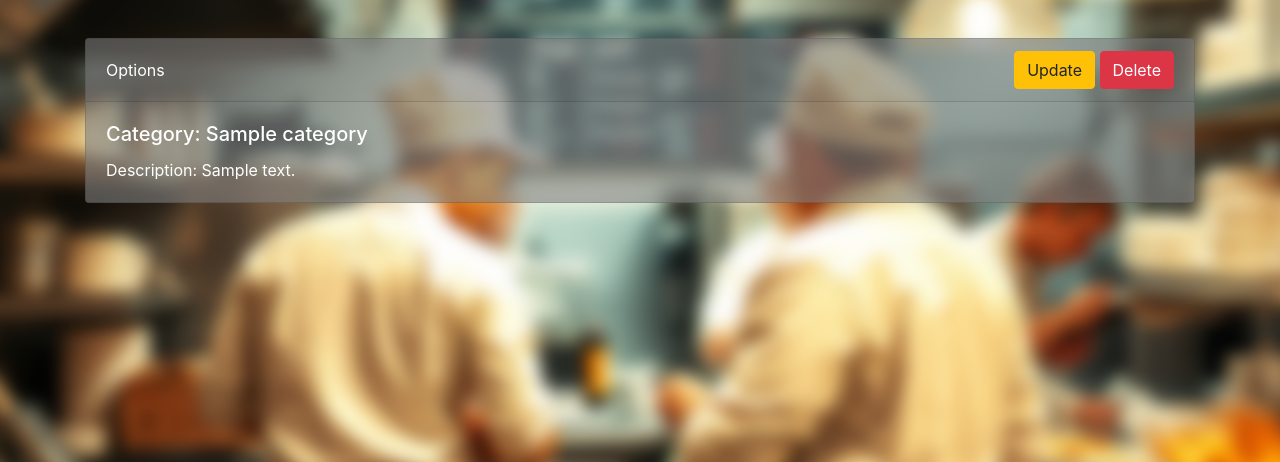
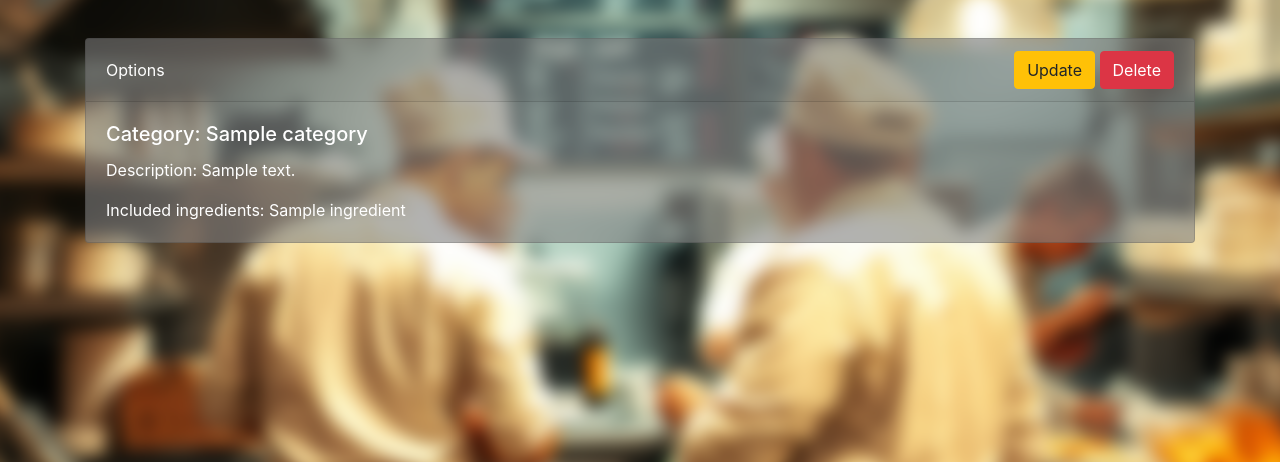
Before and after one commit to Dogober/restaurant-kitchen-service, a Django app: page /categories/ in a window 1280 px wide. Shown: the part 160-622 px from the top of the page. Run offline with Django 5.2, Linux system fonts and the light colour scheme; a user stored in the database is signed in; tables that the repository leaves empty hold one stand-in row (values such as "Sample post"); some libraries are stand-ins or nearby versions.

Commit message:
add Ingredients field to the category view & using prefetch and selected methods to prevent n + 1 problem into category, dish, ingredient views

```diff
--- a/kitchen/views.py
+++ b/kitchen/views.py
@@ -174,7 +174,7 @@ class CategoryListView(LoginRequiredMixin, generic.ListView):
 
     def get_queryset(self):
         form = CategorySearchForm(self.request.GET)
-        queryset = Category.objects.all()
+        queryset = Category.objects.prefetch_related("ingredients")
         if form.is_valid():
             queryset = queryset.filter(
                 name__icontains=form.cleaned_data["name"]
@@ -213,7 +213,7 @@ class IngredientListView(LoginRequiredMixin, generic.ListView):
 
     def get_queryset(self):
         form = IngredientSearchForm(self.request.GET)
-        queryset = Ingredient.objects.all()
+        queryset = Ingredient.objects.select_related("category")
         if form.is_valid():
             queryset = queryset.filter(
                 name__icontains=form.cleaned_data["name"]
@@ -289,7 +289,7 @@ class DishListView(LoginRequiredMixin, generic.ListView):
 
     def get_queryset(self):
         form = DishSearchForm(self.request.GET)
-        queryset = Dish.objects.all()
+        queryset = Dish.objects.prefetch_related("users", "ingredients")
         if form.is_valid():
             queryset = queryset.filter(
                 name__icontains=form.cleaned_data["name"]
--- a/templates/kitchen/category_list.html
+++ b/templates/kitchen/category_list.html
@@ -23,6 +23,7 @@
         <div class="card-body">
           <h5 class="card-title">Category: {{ category.name }}</h5>
           <p class="card-text">Description: {{ category.description }}</p>
+          <p class="card-text">Included ingredients: {{ category.ingredients.all|join:", " }}</p>
         </div>
       </div>
     </div>
```
